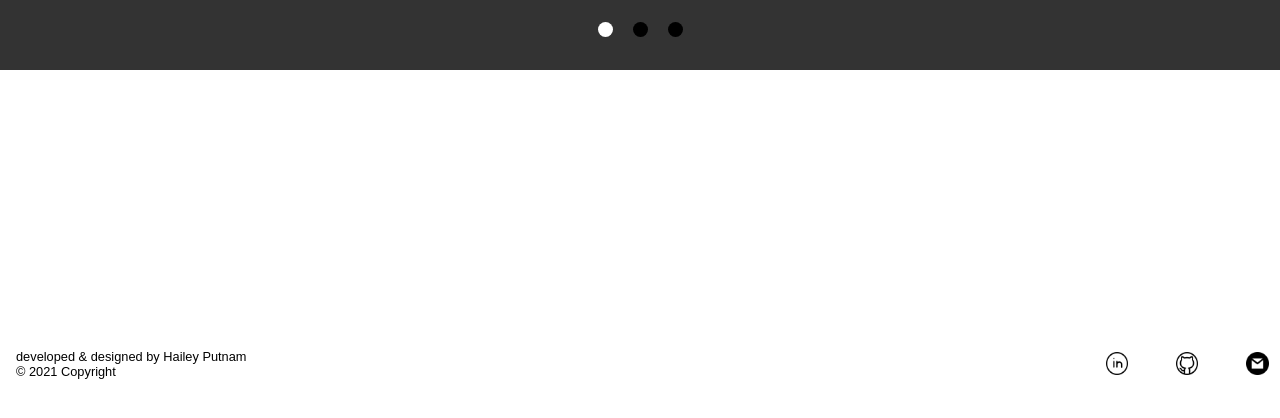
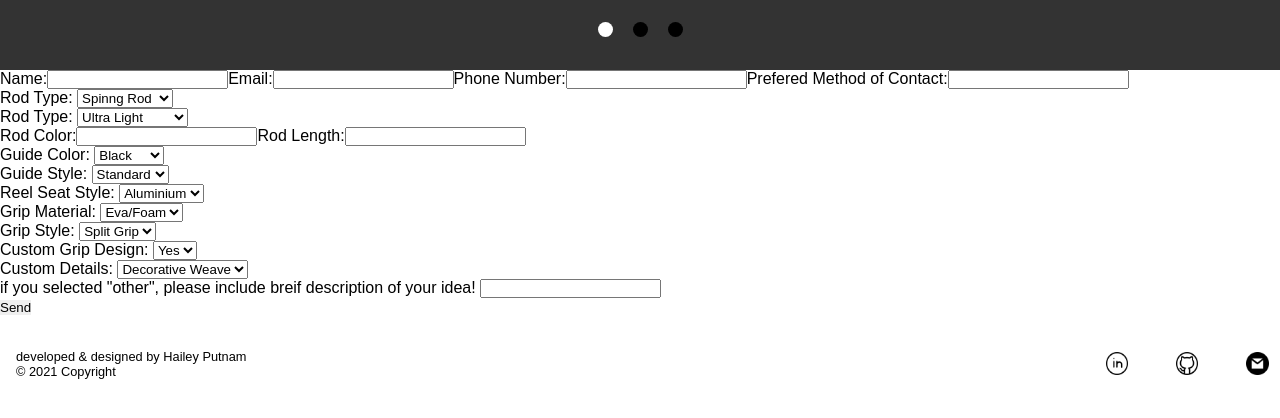
Before and after one commit to heyputnam/swampyankee, a Gatsby site: page /customwork in a window 1280 px wide. Shown: the part 416-834 px from the top of the page. Built offline with nearby package versions, Linux system fonts and the light colour scheme; Gatsby itself is replaced by a stand-in of ours.

Commit message:
added custom rod form with GetForm

```diff
--- /dev/null
+++ b/src/components/form.js
@@ -0,0 +1,113 @@
+import * as React from 'react'
+import styled from'styled-components'
+
+
+const SelectForm = () => {
+
+
+
+    return(
+        <>
+    <form action="https://getform.io/f/db517dd9-a2fd-4808-a101-767864f0dc1e" method="POST">
+<label>Name:</label>
+<input type="text" name="name" />
+<label>Email:</label>
+<input type="email" name="email"/>
+<label>Phone Number:</label>
+<input type="text" name="phoneNumber"/>
+<label>Prefered Method of Contact:</label>
+<input type="text" name="contact"/>
+<div class="drop-down">
+            <label for="rodType">Rod Type: </label>
+            <select id="rodType" name="rodType" required="required">
+              <option>Spinng Rod</option>
+              <option>Trolling Rod</option>
+              <option>Casting Rod</option>
+              <option>Surf Rod</option>
+            </select>
+          </div>
+          <div class="drop-down">
+            <label for="rodPower">Rod Type: </label>
+            <select id="rodPower" name="rodPower" required="required">
+              <option>Ultra Light</option>
+              <option>Light</option>
+              <option>Medium Light</option>
+              <option>Medium</option>
+              <option>Medium Heavy</option>
+              <option>Heavy</option>
+              <option>Extra Heavy</option>
+            </select>
+          </div>
+<label>Rod Color:</label>
+<input type="text" name="rodColor"/>
+<label>Rod Length:</label>
+<input type="text" name="rodLength"/>
+<div class="drop-down">
+            <label for="guideColor">Guide Color: </label>
+            <select id="guideColor" name="guideColor" required="required">
+              <option>Black</option>
+              <option>Chrome</option>
+              <option>Gold</option>
+              <option>Colored</option>
+            </select>
+          </div>
+          <div class="drop-down">
+            <label for="guideStyle">Guide Style: </label>
+            <select id="guideStyle" name="guideStyle" required="required">
+              <option>Standard</option>
+              <option>Roller</option>
+              <option>Airwave</option>
+            </select>
+          </div>
+          <div class="drop-down">
+            <label for="reelSeat">Reel Seat Style: </label>
+            <select id="reelSeat" name="reelSeat" required="required">
+              <option>Aluminium</option>
+              <option>Standard</option>
+              <option>Uni Butt</option>
+            </select>
+          </div>
+          <div class="drop-down">
+            <label for="gripMaterial">Grip Material: </label>
+            <select id="gripMaterial" name="gripMaterial" required="required">
+              <option>Eva/Foam</option>
+              <option>Cork</option>
+              <option>Winn Grip</option>
+            </select>
+          </div>
+          <div class="drop-down">
+            <label for="gripStyle">Grip Style: </label>
+            <select id="gripStyle" name="gripStyle" required="required">
+              <option>Split Grip</option>
+              <option>Full Grip</option>
+              <option>Uni Butt</option>
+            </select>
+          </div>
+          <div class="drop-down">
+            <label for="gripCustom">Custom Grip Design: </label>
+            <select id="gripCustom" name="gripCustom" required="required">
+              <option>Yes</option>
+              <option>No</option>
+            </select>
+          </div>
+          <div class="drop-down">
+            <label for="customDetails">Custom Details: </label>
+            <select id="customDetails" name="customDetails" required="required">
+              <option>Decorative Weave</option>
+              <option>Weave Art</option>
+              <option>Decorative Acents</option>
+              <option>Other</option>
+              <option>none</option>
+            </select>
+          </div>
+<label>if you selected "other", please include breif description of your idea! </label>
+<input type="text" name="otherDetails"/>
+<br/>
+<button type="submit">Send</button>
+</form>
+        </>
+    )
+}
+
+
+export default SelectForm;
--- a/src/components/header.js
+++ b/src/components/header.js
@@ -117,7 +117,7 @@ const PageHeader = ({children}) => {
                     <div className="content">
                     <a href="/about">About Us</a>
                     <a href="/customwork">Custom Designs</a>
-                    <a href="gallery">Rod Gallery</a>
+                    <a href="/gallery">Rod Gallery</a>
                     </div>
                     </DropDown>
 
--- a/src/components/imageSlider.js
+++ b/src/components/imageSlider.js
@@ -14,6 +14,7 @@ height: auto;
 
 
 `
+// replace with actual pictures for slider
 const items = [
     <img src="https://miro.medium.com/max/600/0*NsfFeu-AcAPlBl6z.png"/>,
     <img src="https://miro.medium.com/max/1280/0*09J7DozpiBdYccOR.png" />,
--- a/src/pages/customwork.js
+++ b/src/pages/customwork.js
@@ -2,6 +2,7 @@ import * as React from "react"
 import Layout from '../globalStyles'
 import styled from 'styled-components'
 import Slider from '../components/imageSlider'
+import SelectForm from '../components/form'
 const Content = styled.div`
 height: 75vw;
 z-index: 2;
@@ -35,10 +36,14 @@ const CustomWork = ({children}) => {
 <Slider/>
 
     <Description>
+ <SelectForm/>
+    </Description>
 
-    </Description>
+
 </Custom>
 </Content>
+
+
 </Layout>
     </>
   )
```
Also changed, not shown: src/components/overRideCarousel.css (+0 -8 lines).
